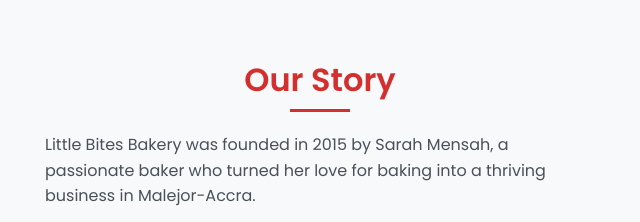
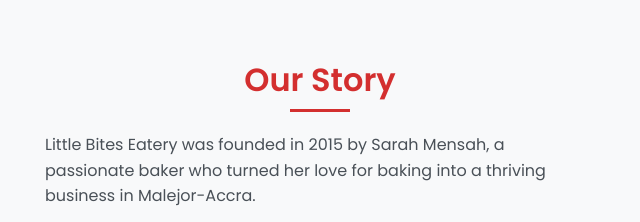
Before and after one commit to smoothjazz18n94/littlebyte, a plain HTML site: page index.html in a window 1280 px wide. Shown: the part 1940-2162 px from the top of the page, 15-655 px from the left. Drawn offline with Linux system fonts and the light colour scheme; a script that the page names is missing.

Commit message:
Update index.html

```diff
--- a/index.html
+++ b/index.html
@@ -4,7 +4,7 @@
     <meta charset="UTF-8">
     <meta name="viewport" content="width=device-width, initial-scale=1.0">
     <meta name="description" content="Little Bites Bakery - Freshly baked goods in Malejor-Accra. Artisan breads, pastries, cakes, and cookies made daily with love.">
-    <title>Little Bites Bakery | Fresh Baked Goods in Malejor-Accra</title>
+    <title>Little Bites Eatery | Fresh Baked Goods in Malejor-Accra</title>
     <link rel="stylesheet" href="styles.css">
     <link rel="stylesheet" href="https://cdnjs.cloudflare.com/ajax/libs/font-awesome/6.4.0/css/all.min.css">
     <link href="https://fonts.googleapis.com/css2?family=Poppins:wght@300;400;500;600;700&family=Dancing+Script:wght@400;500;600&display=swap" rel="stylesheet">
@@ -166,7 +166,7 @@
                 <div class="about-content">
                     <div class="about-text">
                         <h2 class="section-title">Our Story</h2>
-                        <p>Little Bites Bakery was founded in 2015 by Sarah Mensah, a passionate baker who turned her love for baking into a thriving business in Malejor-Accra.</p>
+                        <p>Little Bites Eatery was founded in 2015 by Sarah Mensah, a passionate baker who turned her love for baking into a thriving business in Malejor-Accra.</p>
                         <p>What started as a small home-based operation has grown into a beloved neighborhood bakery, known for its fresh, high-quality baked goods made with love and attention to detail.</p>
                         <p>We believe in using only the finest ingredients, sourcing locally whenever possible, and baking everything fresh daily. Our mission is to bring joy to our community through delicious baked goods.</p>
                         <div class="about-features">
```
